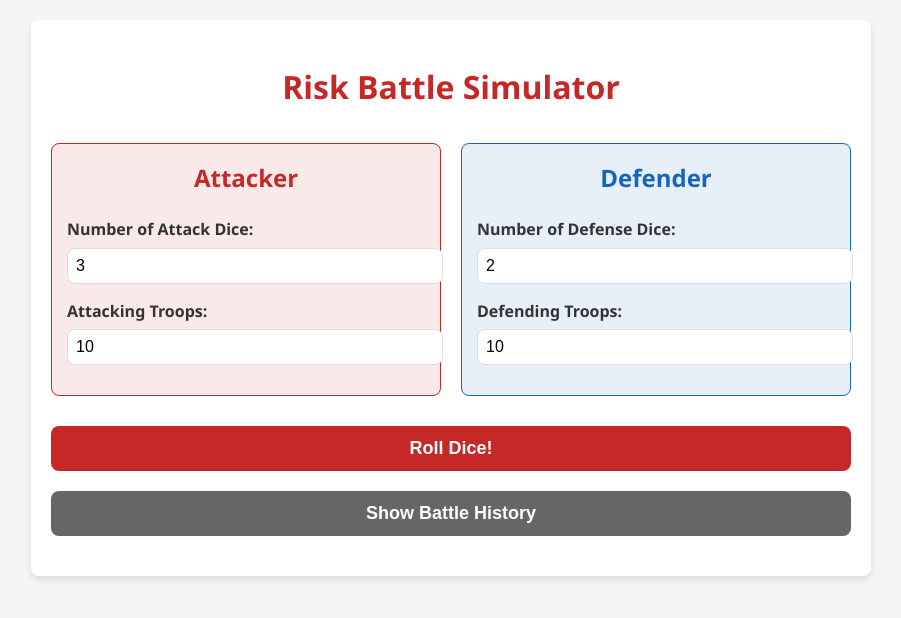
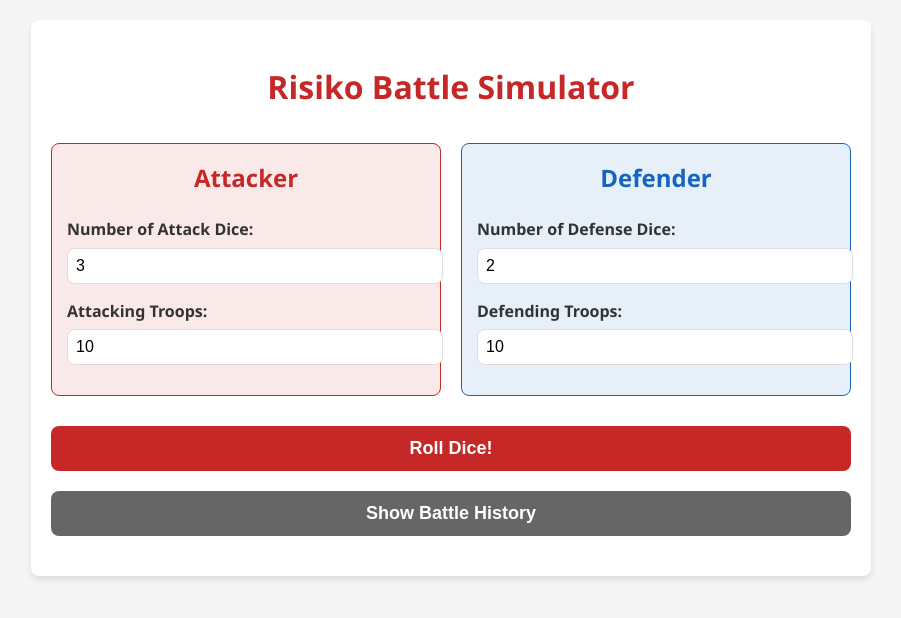
Before and after one commit to Fede-Rausa/Risiko_Dices, a plain HTML site: page index.html in a window 1280 px wide. Shown: the whole page, without its empty margins (189-1090 px from the left). Drawn offline with Linux system fonts and the light colour scheme.

Commit message:
Update index.html

```diff
--- a/index.html
+++ b/index.html
@@ -242,7 +242,7 @@
 </head>
 <body>
     <div class="container">
-        <h1>Risk Battle Simulator</h1>
+        <h1>Risiko Battle Simulator</h1>
 
         <div class="battle-form">
             <div class="army-section attack-section">
```
